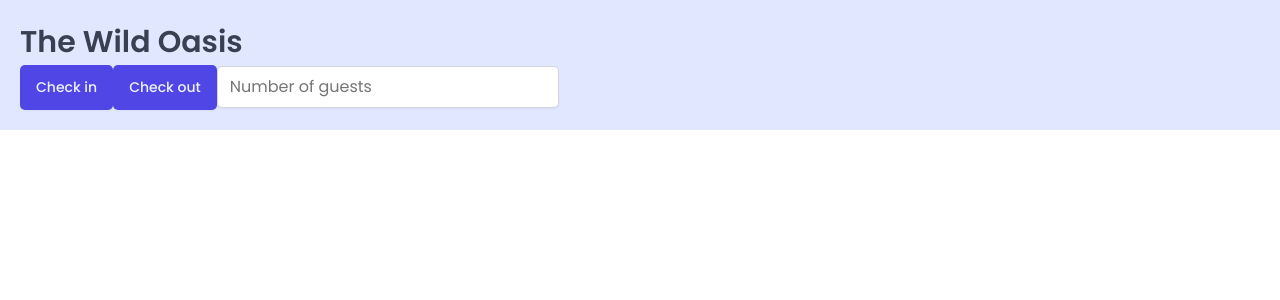
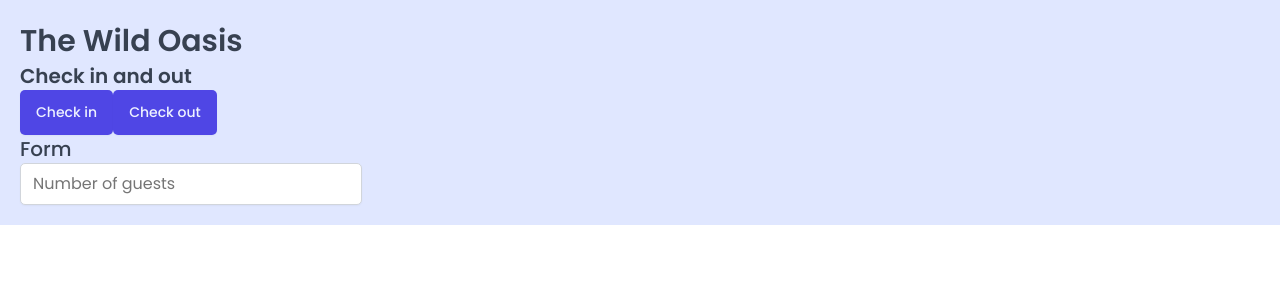
Before and after one commit to mati-rodriguez80/the-wild-oasis, a React (Vite) app: page / in a window 1280 px wide. Shown: the top 300 px of the page. Built offline with nearby package versions, Linux system fonts and the light colour scheme; a web font is replaced by a local one.

Commit message:
Create the reusable Heading component to render different heading elements like h1, h2 and h3 dinamically using props and specifically the as prop which comes from styled components to tell the component which element should render and which styles should use in each case

```diff
--- a/src/App.jsx
+++ b/src/App.jsx
@@ -1,13 +1,9 @@
 import GlobalStyles from "./styles/GlobalStyles";
 import styled from "styled-components";
 
+import Heading from "./ui/Heading";
 import Button from "./ui/Button";
 import Input from "./ui/Input";
-
-const H1 = styled.h1`
-  font-size: 30px;
-  font-weight: 600;
-`;
 
 const StyledApp = styled.main`
   background-color: var(--color-brand-100);
@@ -19,9 +15,13 @@ function App() {
     <>
       <GlobalStyles />
       <StyledApp>
-        <H1>The Wild Oasis</H1>
+        <Heading as="h1">The Wild Oasis</Heading>
+
+        <Heading as="h2">Check in and out</Heading>
         <Button onClick={() => alert("Check in")}>Check in</Button>
         <Button onClick={() => alert("Check in")}>Check out</Button>
+
+        <Heading as="h3">Form</Heading>
         <Input type="number" placeholder="Number of guests" />
       </StyledApp>
     </>
--- /dev/null
+++ b/src/ui/Heading.jsx
@@ -0,0 +1,28 @@
+import styled, { css } from "styled-components";
+
+const Heading = styled.h1`
+  ${(props) =>
+    props.as === "h1" &&
+    css`
+      font-size: 3rem;
+      font-weight: 600;
+    `}
+
+  ${(props) =>
+    props.as === "h2" &&
+    css`
+      font-size: 2rem;
+      font-weight: 600;
+    `}
+
+  ${(props) =>
+    props.as === "h3" &&
+    css`
+      font-size: 2rem;
+      font-weight: 500;
+    `}
+
+  line-height: 1.4;
+`;
+
+export default Heading;
```
